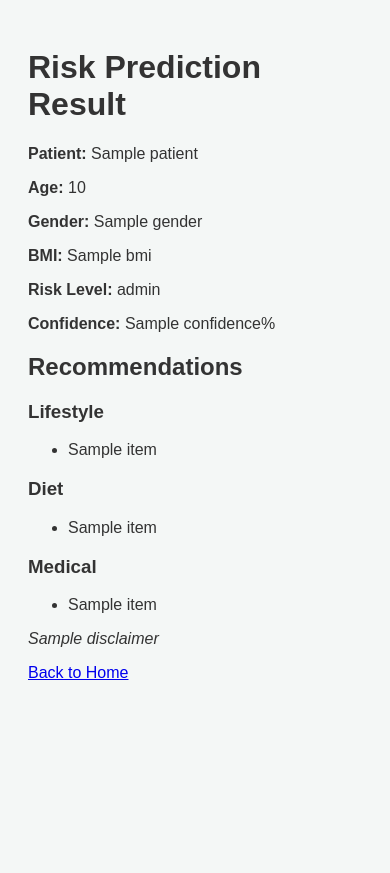
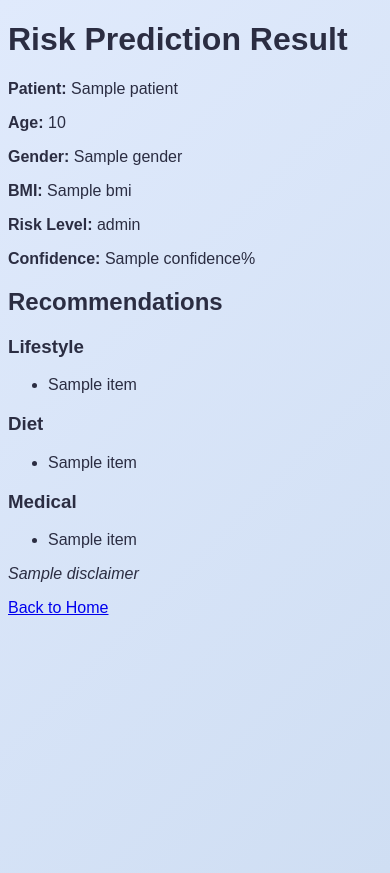
Before and after one commit to Pranavcoder7019/Healthcare-Disease-Prediction-and-Web-Application, a Flask app: template templates/result.html in a window 390 px wide. Before the commit the page ends 680 px from the top, so only its background shows below. Run offline with Flask 3, Linux system fonts and the light colour scheme; the template is opened without the code that fills it: most values are stand-ins (such as "Sample title", 1, 10 or a date in 2020); parts of the project's set-up code (start-up, migrations or seed data) failed here and were passed over.

Commit message:
style: apply premium micro-animations and polish glassmorphism responsiveness

```diff
--- a/static/style.css
+++ b/static/style.css
@@ -1,13 +1,23 @@
+/* Premium glassmorphic styling system */
+:root {
+    --primary-color: #4361ee;
+    --background-color: #f8f9fa;
+    --card-background: rgba(255, 255, 255, 0.7);
+}
 body {
-    font-family: Arial, sans-serif;
-    background-color: #f4f7f6;
-    color: #333;
-    padding: 20px;
+    background: linear-gradient(135deg, #e0eafc, #cfdef3);
+    font-family: 'Outfit', sans-serif;
+    color: #2b2d42;
+    min-height: 100vh;
 }
-.form-container {
-    background: #fff;
-    border-radius: 8px;
-    padding: 20px;
-    max-width: 500px;
-    margin: 0 auto;
+.glass-panel {
+    background: var(--card-background);
+    backdrop-filter: blur(10px);
+    border: 1px solid rgba(255, 255, 255, 0.25);
+    border-radius: 16px;
+    box-shadow: 0 8px 32px 0 rgba(31, 38, 135, 0.1);
+    transition: transform 0.3s ease;
 }
+.glass-panel:hover {
+    transform: translateY(-5px);
+}
```
